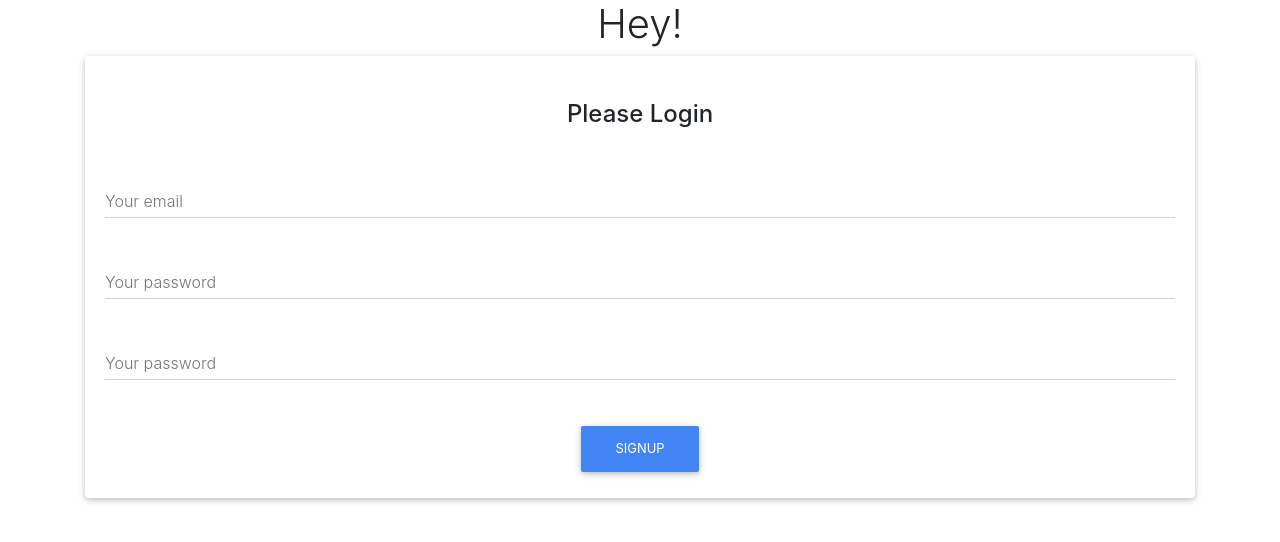
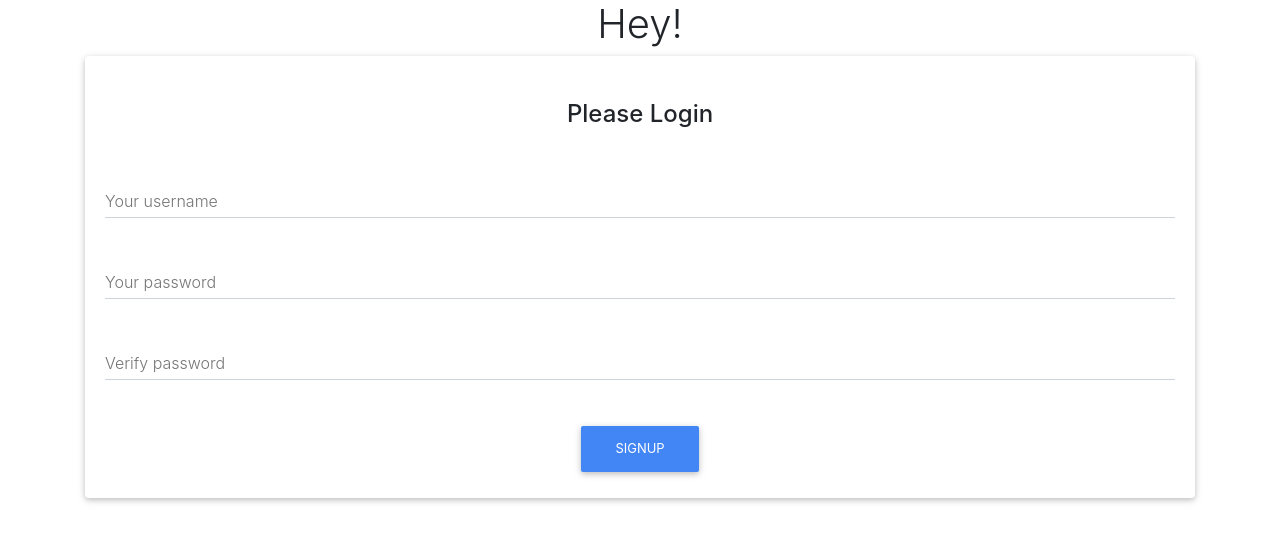
Before and after one commit to cs22-team14/Front-end, a React (Create React App) app in the folder mud/: page /signup in a window 1280 px wide. Shown: the top 542 px of the page. Built offline with nearby package versions, Linux system fonts and the light colour scheme.

Commit message:
finished signup

```diff
--- a/mud/src/components/Login.js
+++ b/mud/src/components/Login.js
@@ -40,7 +40,7 @@ class Login extends React.Component {
         this.state.creds
       )
       .then(res => {
-        localStorage.setItem("token", res.data.token);
+        localStorage.setItem("token", res.data.key);
         this.props.history.push("/home");
       })
       .catch(err => {
--- a/mud/src/components/SignUp.js
+++ b/mud/src/components/SignUp.js
@@ -15,8 +15,8 @@ import {
 class SignUp extends React.Component {
   state = {
     creds: {
-      userName: "",
-      password: "",
+      username: "",
+      password1: "",
       password2: ""
     }
   };
@@ -31,20 +31,24 @@ class SignUp extends React.Component {
   };
   userSignup = e => {
     e.preventDefault();
-    const creds = {
-      userName: this.state.userName,
-      password1: this.state.password,
-      password2: this.state.password2
-    };
+    console.log(this.state.creds);
+    // const creds = {
+    //   userName: this.state.userName,
+    //   password1: this.state.password,
+    //   password2: this.state.password2
+    // };
     axios
-      .post("/api/register", creds)
+      .post(
+        "https://lambda-mud-test.herokuapp.com/api/registration/",
+        this.state.creds
+      )
       .then(res => {
         console.log(res);
         this.props.history.push("/home");
         localStorage.setItem("token", res.data.key);
         this.setState({
           userName: "",
-          password: "",
+          password1: "",
           password2: ""
         });
       })
@@ -64,14 +68,14 @@ class SignUp extends React.Component {
                     <p className="h4 text-center py-4">Please Login</p>
                     <MDBInput
                       // icon="envelope"
-                      id="email"
-                      label="Your email"
+                      id="username"
+                      label="Your username"
                       group
-                      type="email"
+                      // type="username"
                       validate
                       error="wrong"
                       success="right"
-                      name="email"
+                      name="username"
                       value={this.state.creds.email}
                       onChange={this.handleChanges}
                     />
@@ -82,14 +86,14 @@ class SignUp extends React.Component {
                       group
                       type="password"
                       validate
-                      name="password"
-                      value={this.state.creds.password}
+                      name="password1"
+                      value={this.state.creds.password1}
                       onChange={this.handleChanges}
                     />
                     <MDBInput
                       // icon="lock"
                       id="password2"
-                      label="Your password"
+                      label="Verify password"
                       group
                       type="password"
                       validate
```
